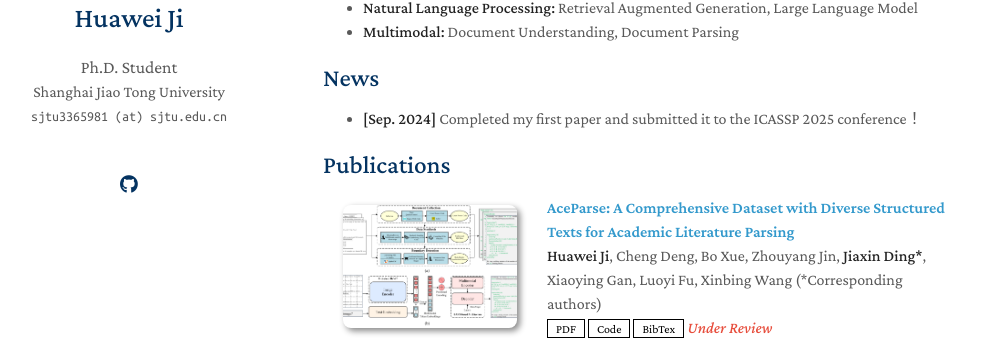
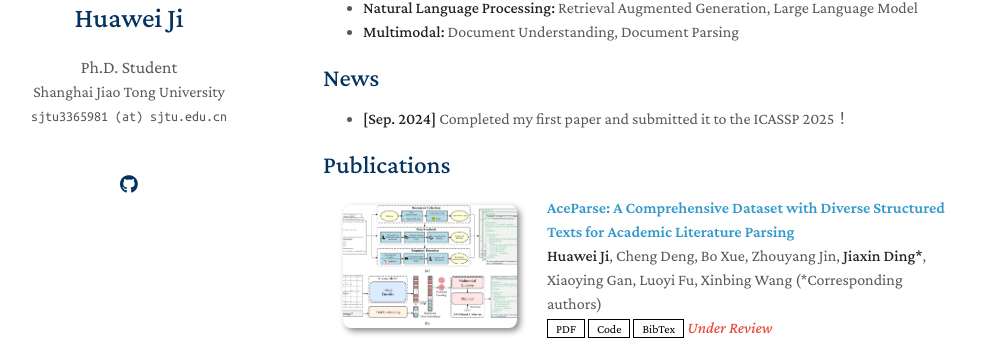
Before and after one commit to JHW5981/JHW.github.io, a Jekyll site: the page built from index.md, in a window 1280 px wide. Shown: the part 247-587 px from the top of the page, without its empty margins (147-1146 px from the left). Built offline with Jekyll 4.4.1, drawn with Linux system fonts in a browser that asks for light colours; a style sheet for code colours, icons or effects is not loaded; our own code applies the rules of GitHub Pages for plain Markdown files.

Commit message:
update my profile

```diff
--- a/index.md
+++ b/index.md
@@ -14,7 +14,7 @@ I am a direct-entry Ph.D. candidate at the Acemap, IIOT Lab, at Shanghai Jiao To
 
 ## News
 
-- **[Sep. 2024]** Completed my first paper and submitted it to the ICASSP 2025 conference！
+- **[Sep. 2024]** Completed my first paper and submitted it to the ICASSP 2025！
 
 {% include_relative _includes/publications.md %}
 
```
